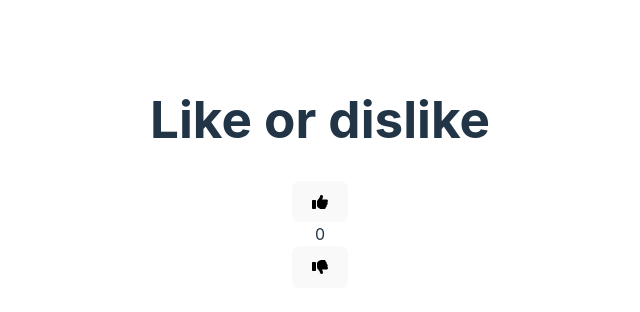
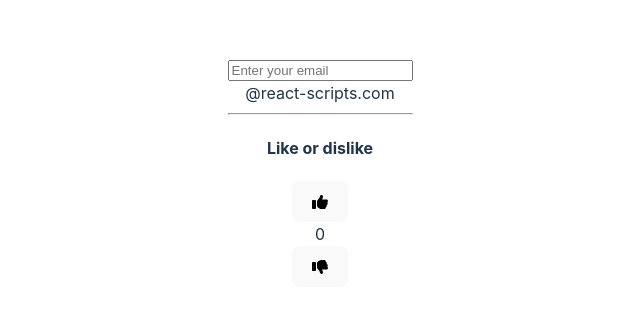
Before and after one commit to suo3/react-testing-library, a React (Vite) app: page / in a window 1280 px wide. Shown: the part 228-540 px from the top of the page, without its empty margins (320-960 px from the left). Built offline with nearby package versions, Linux system fonts and the light colour scheme.

Commit message:
add employ email component

```diff
--- a/src/App.tsx
+++ b/src/App.tsx
@@ -1,15 +1,20 @@
 import React from 'react';
 import Vote from './vote'
 import './App.css'
+import { Container} from 'react-bootstrap';
+import EmployeeEmail from './employeeEmail';
 
 function App() {
 
 
   return (
 
-    <div className="App">
-      <Vote totalGlobalLikes={0}/>
-    </div>
+    <Container className="App">
+      <EmployeeEmail />
+      <hr />
+     <Vote totalGlobalLikes={0} />
+
+    </Container>
 
   )
 }
--- /dev/null
+++ b/src/employeeEmail.tsx
@@ -0,0 +1,22 @@
+import react, { useState } from 'react';
+import { Container, Form, InputGroup, Row } from 'react-bootstrap';
+
+
+const EmployeeEmail = () => {
+    const [email, setEmail] = useState();
+    const handleChange = (e) => setEmail(e.target.value.split(' ').join('.'));
+
+    return (
+        <Container>
+            <Row>
+                <InputGroup className="mb-3">
+                    <Form.Control placeholder="Enter your email"  onChange={handleChange}/>
+                </InputGroup>
+                <InputGroup.Text className='input-group-append' id="basic-addon2">@react-scripts.com</InputGroup.Text>
+
+                {email ? <span>{`${email}@reactscripts.com`}</span>:null}
+            </Row>
+        </Container>
+    )
+}
+export default EmployeeEmail
--- a/src/vote.tsx
+++ b/src/vote.tsx
@@ -53,7 +53,7 @@ const Vote: React.FC<VoteProps> = (props) => {
     return (
         <Container data-testid="vote">
             <Row>
-                <h1>Like or dislike</h1>
+                <h4>Like or dislike</h4>
                 <Stack>
                     <Button data-testid="like" variant={clickedLike ? "success":"secondary"} onClick={handleLikeVote} disabled={hasVoted}><FontAwesomeIcon icon={faThumbsUp} /></Button>
                     <div data-testid="totalLikes">{totalLikes}</div>
```
